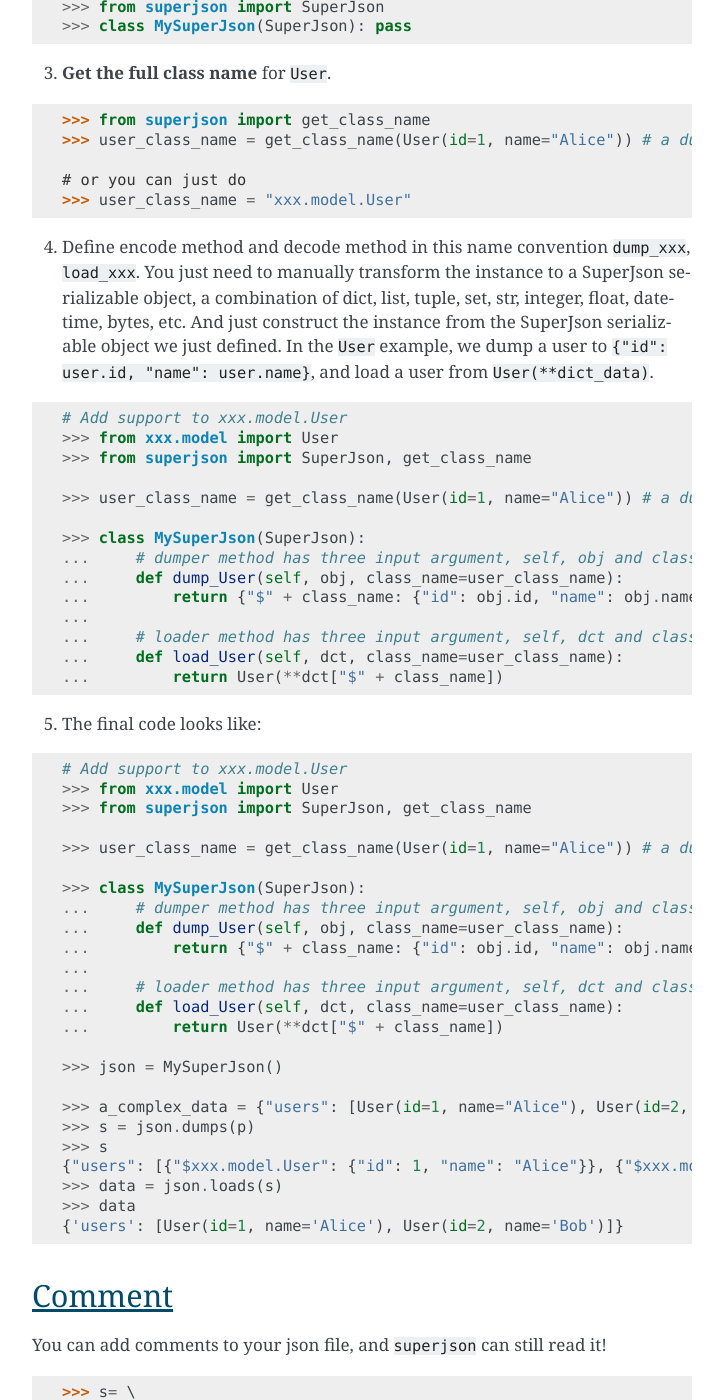
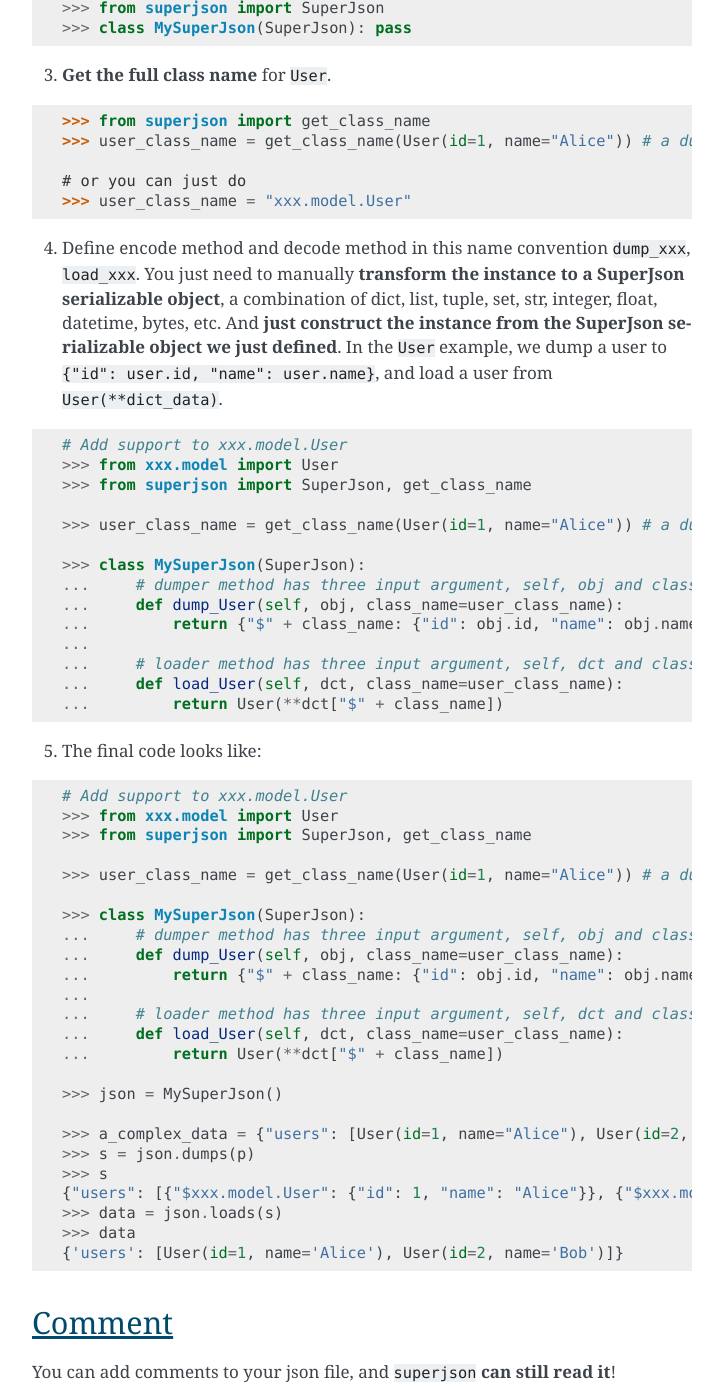
Before and after one commit to MacHu-GWU/superjson-project, a Sphinx documentation site: the page built from docs/source/index.rst, in a window 1280 px wide and 1400 px high, scrolled down 2289 px. Shown: the whole window, without its empty margins (388-1111 px from the left). Built offline with Sphinx 7.4.7, drawn with Linux system fonts in a browser that asks for light colours; some of the changed text lies outside the part shown.

Commit message:
update doc

```diff
--- a/README.rst
+++ b/README.rst
@@ -142,7 +145,7 @@
     # or you can just do
     >>> user_class_name = "xxx.model.User"
 
-4. Define encode method and decode method in this name convention ``dump_xxx``, ``load_xxx``. You just need to manually transform the instance to a SuperJson serializable object, a combination of dict, list, tuple, set, str, integer, float, datetime, bytes, etc. And just construct the instance from the SuperJson serializable object we just defined. In the ``User`` example, we dump a user to ``{"id": user.id, "name": user.name}``, and load a user from ``User(**dict_data)``.
+4. Define encode method and decode method in this name convention ``dump_xxx``, ``load_xxx``. You just need to manually **transform the instance to a SuperJson serializable object**, a combination of dict, list, tuple, set, str, integer, float, datetime, bytes, etc. And **just construct the instance from the SuperJson serializable object we just defined**. In the ``User`` example, we dump a user to ``{"id": user.id, "name": user.name}``, and load a user from ``User(**dict_data)``.
 
 .. code-block:: python
 
@@ -193,7 +196,7 @@
 
 Comment
 -------------------------------------------------------------------------------
-You can add comments to your json file, and ``superjson`` can still read it!
+You can add comments to your json file, and ``superjson`` **can still read it**!
 
 .. code-block:: python
 
--- a/docs/source/index.rst
+++ b/docs/source/index.rst
@@ -3,11 +3,6 @@
 Release v\ |release| (:ref:`What's new? <release_history>`).
 
 .. include:: ../../README.rst
-
-Table of Content
-------------------------------------------------------------------------------
-
-.. autotoctree::
 
 .. include:: ../../AUTHORS.rst
 
```
Also changed, not shown: other parts of README.rst (+10 -7 lines), 1 other file.
